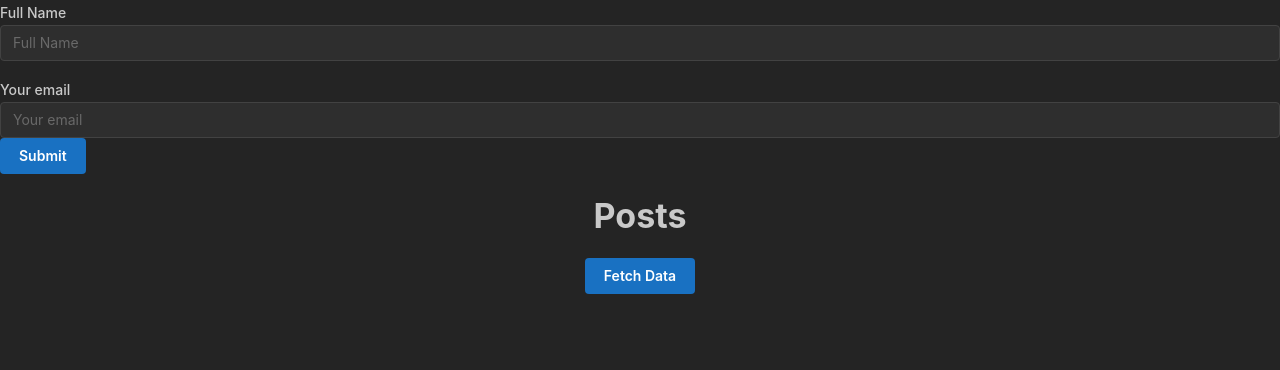
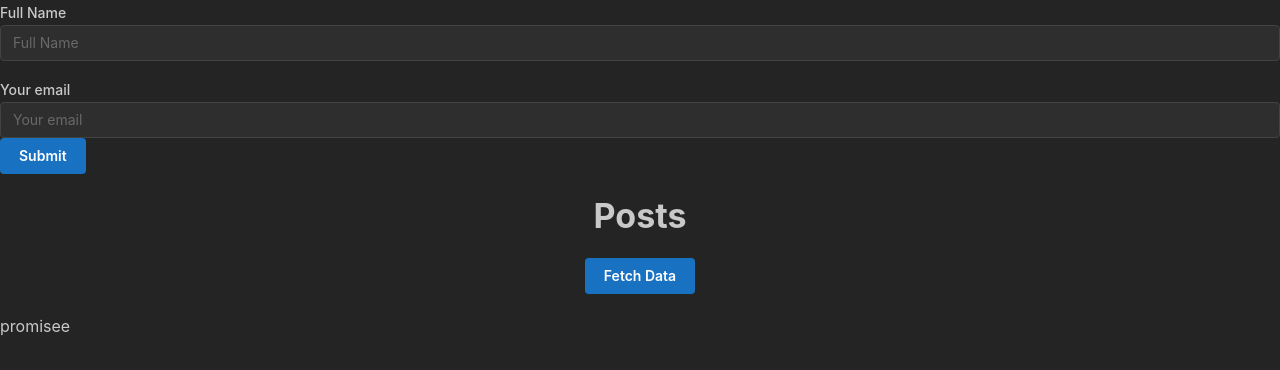
Before and after one commit to iamsabitak/React-Typescript-Practice, a React (Vite) app: page / in a window 1280 px wide. Shown: the top 370 px of the page. Built offline with nearby package versions, Linux system fonts and the light colour scheme.

Commit message:
implemented a promisee

```diff
--- a/src/App.tsx
+++ b/src/App.tsx
@@ -6,6 +6,7 @@ import { MantineProvider } from "@mantine/core";
 // import Stepperrr from "./components/Stepper";
 import PostApi from "./components/PostApi";
 import Promises from "./components/Promises";
+import Promisee from "./components/promisee";
 
 const App: React.FC = () => {
   return (
@@ -14,7 +15,8 @@ const App: React.FC = () => {
       <Gallery /> */}
       <PostApi />
       {/* <Stepperrr /> */}
-      <Promises/>
+      <Promises />
+      <Promisee />
     </MantineProvider>
   );
 };
```
